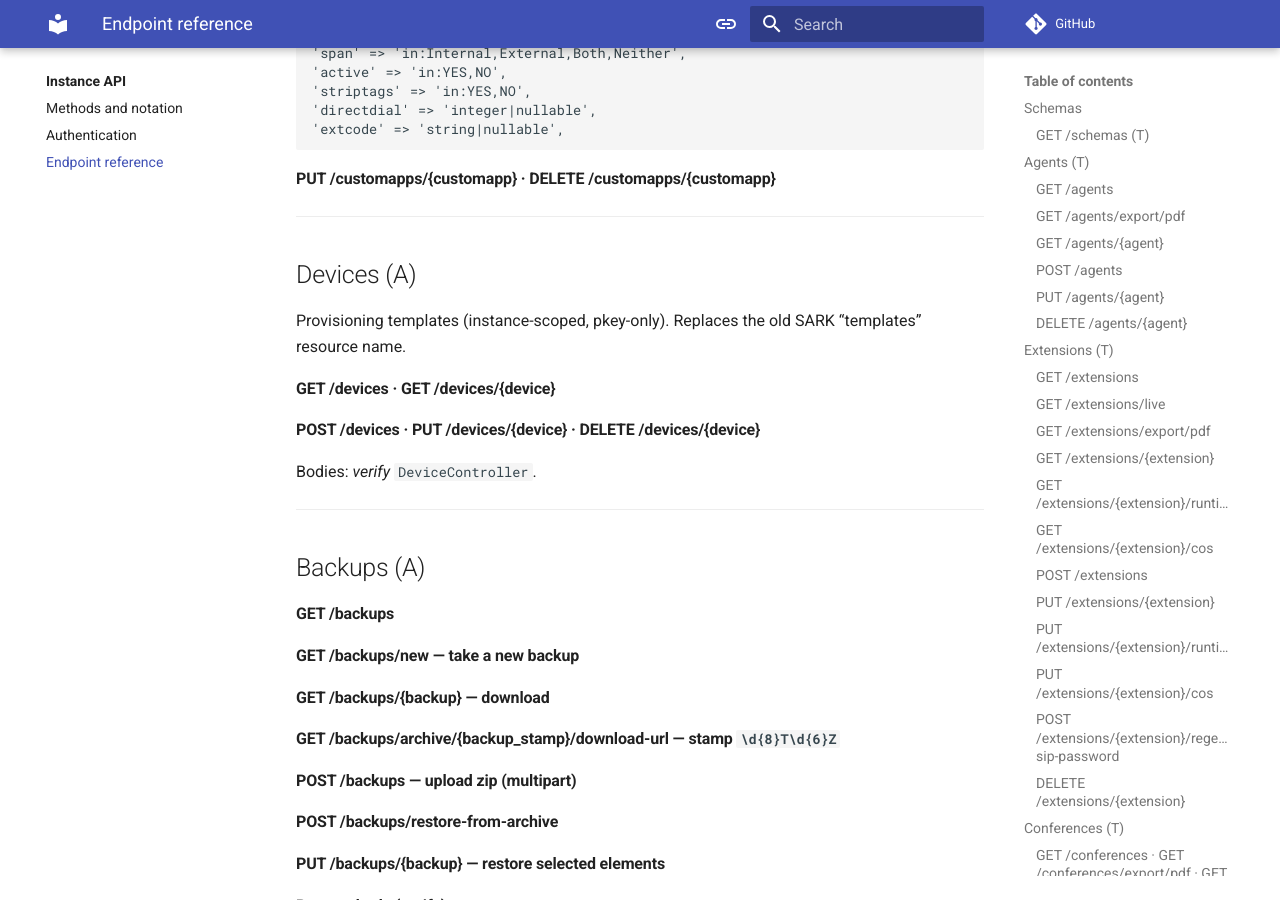
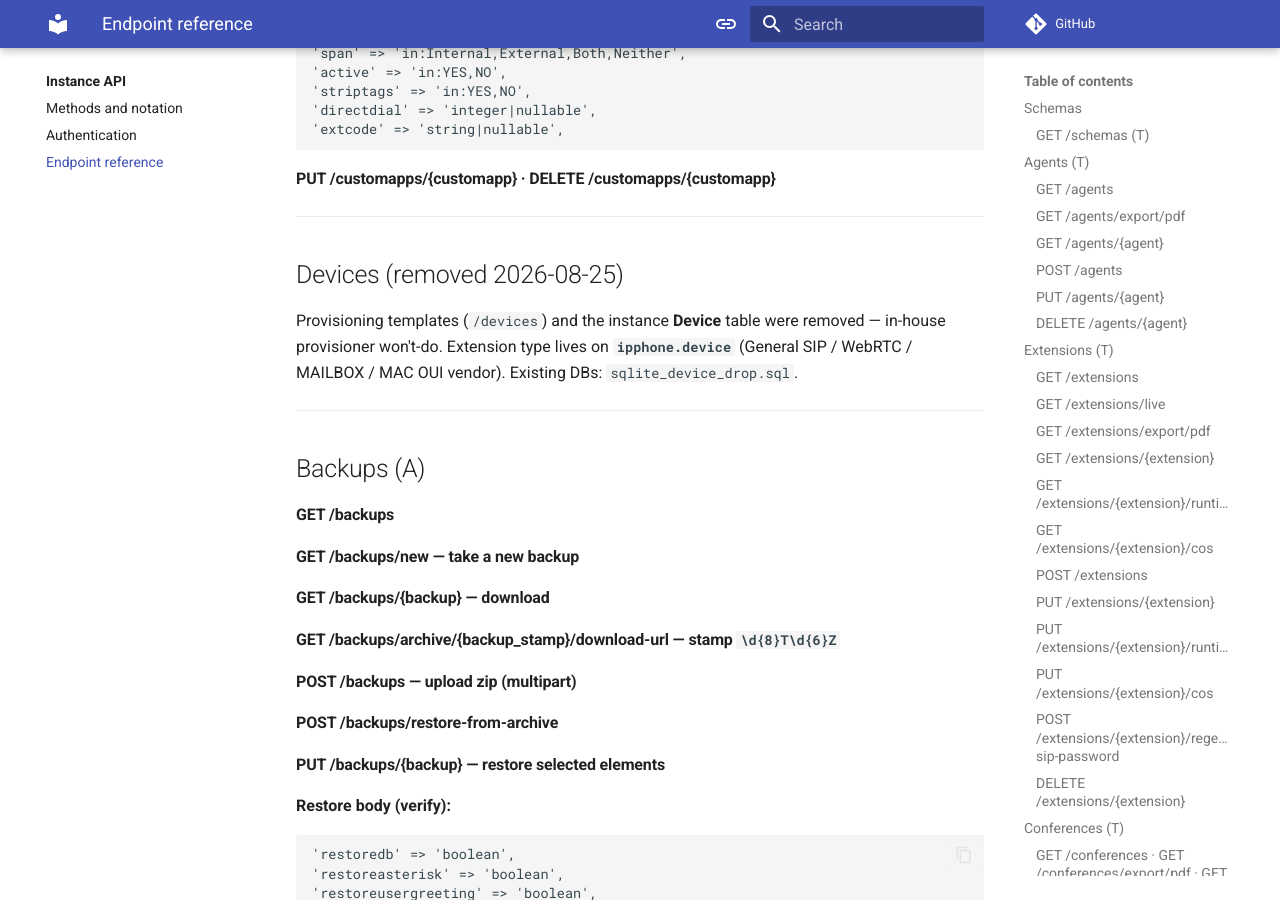
Before and after one commit to aelintra/pbx3-docs, an MkDocs documentation site: the page built from docs/api/reference.md, in a window 1280 px wide and 900 px high, scrolled down 9866 px. Built offline with MkDocs 1.6.1 and Material for MkDocs 9.7.7, drawn with Linux system fonts in a browser that asks for light colours; comment, search, counter and statistics services are not loaded.

Commit message:
Note Devices API removed with provisioning templates.
Co-authored-by: Cursor <cursoragent@cursor.com>

```diff
--- a/docs/api/reference.md
+++ b/docs/api/reference.md
@@ -406,14 +406,9 @@ Tenant table `appl`. API sets `id` / `shortuid` on create — do not send them.
 
 ---
 
-## Devices (A)
+## Devices (removed 2026-08-25)
 
-Provisioning templates (instance-scoped, pkey-only). Replaces the old SARK “templates” resource name.
-
-#### GET /devices · GET /devices/{device}
-#### POST /devices · PUT /devices/{device} · DELETE /devices/{device}
-
-Bodies: *verify* `DeviceController`.
+Provisioning templates (`/devices`) and the instance **Device** table were removed — in-house provisioner won't-do. Extension type lives on **`ipphone.device`** (General SIP / WebRTC / MAILBOX / MAC OUI vendor). Existing DBs: `sqlite_device_drop.sql`.
 
 ---
 
```
